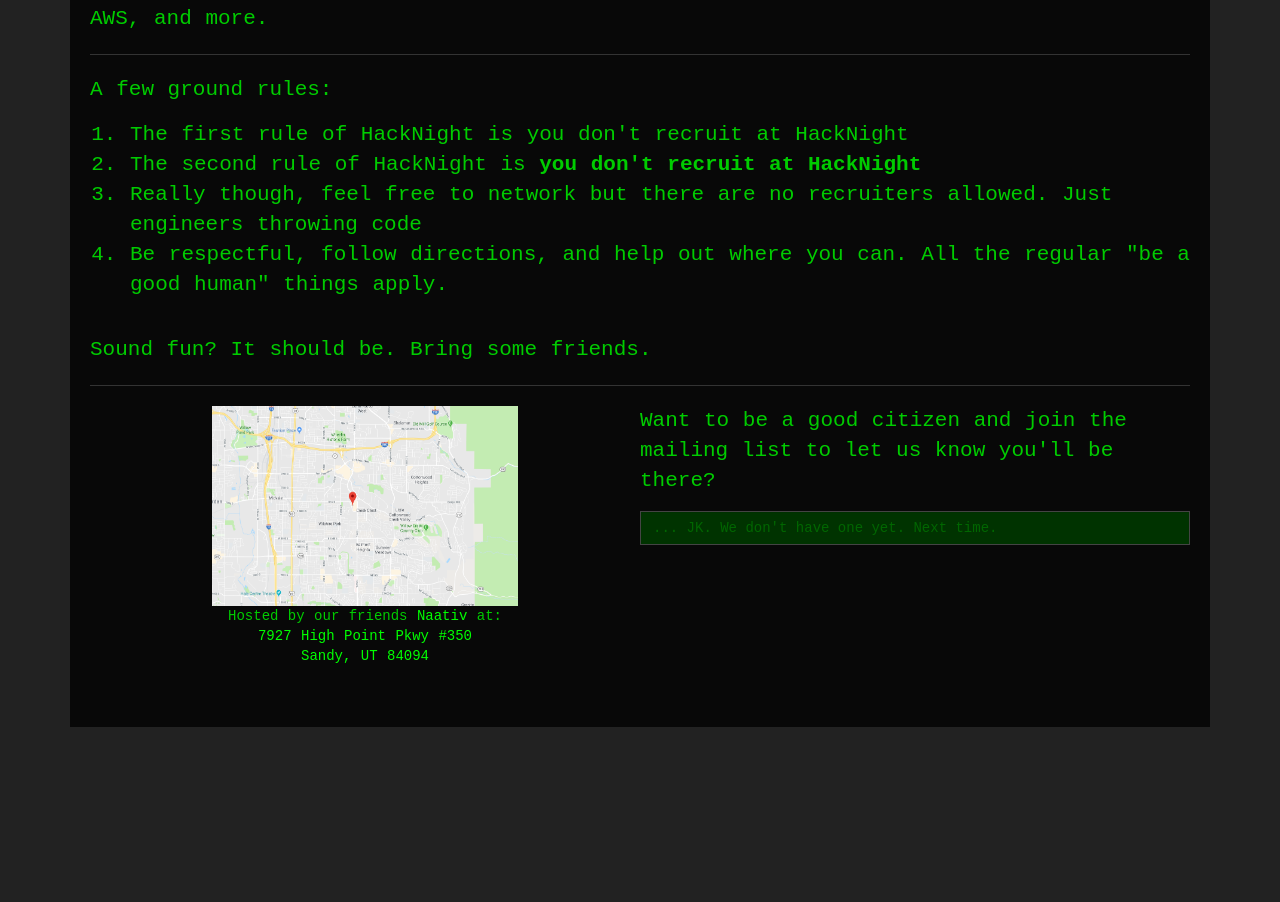
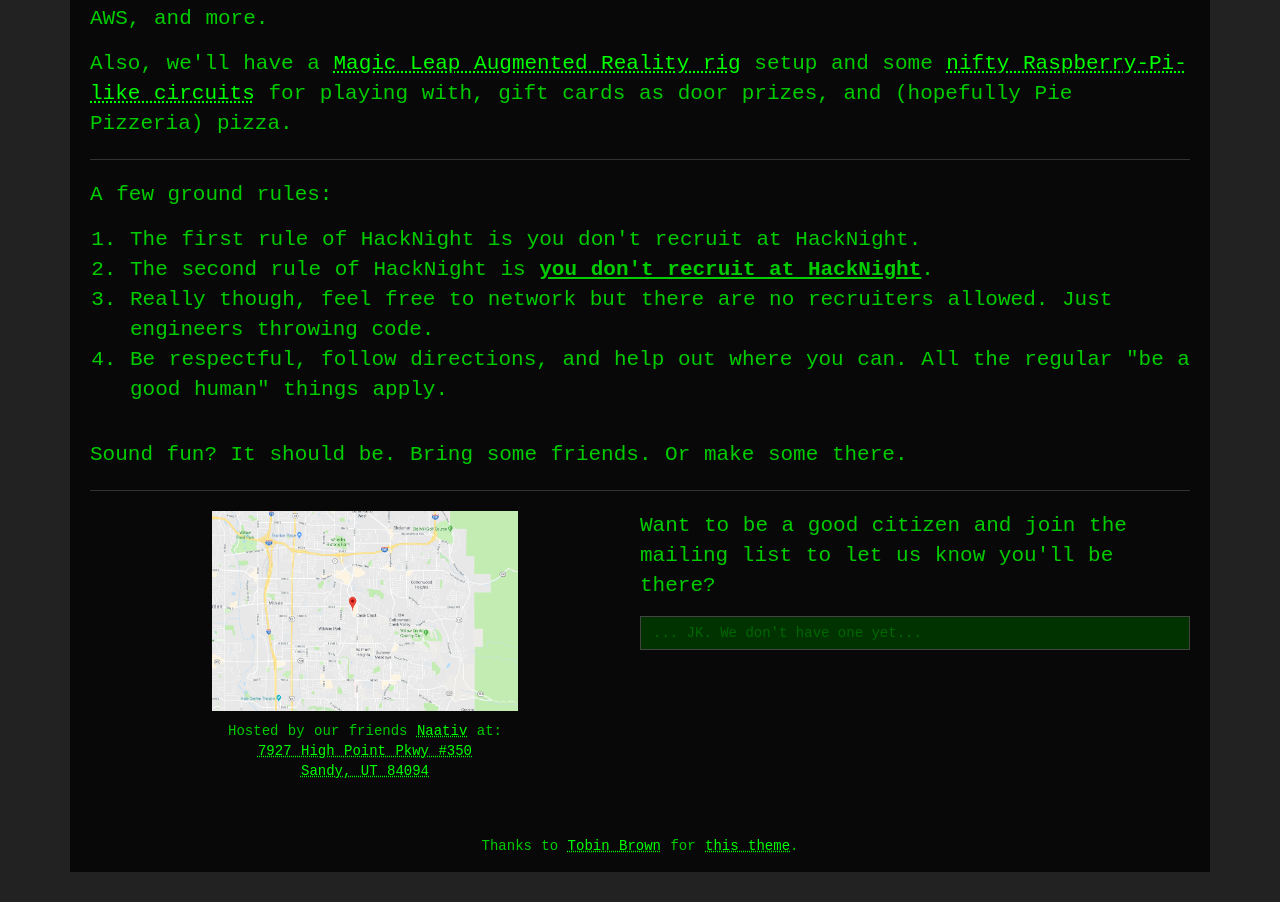
Before and after one commit to hacknightio/site, a Nuxt app: page / in a window 1280 px wide. Shown: the part 269-1171 px from the top of the page. Before the commit the page ends 1026 px from the top, so only its background shows below. Built offline with nearby package versions, Linux system fonts and the light colour scheme; some icons are missing.

Commit message:
favicon; last of polish; finito

```diff
--- a/package.json
+++ b/package.json
@@ -1,5 +1,5 @@
 {
-  "name": "hacknightio",
+  "name": "hacknight.io",
   "version": "1.0.0",
   "description": "Hacknight.io Site",
   "author": "Dave Welch",
--- a/pages/index.vue
+++ b/pages/index.vue
@@ -34,22 +34,32 @@
     <div class="jumbotron">
       <h1>HackNight #1</h1>
       <div class="alert alert-dismissible alert-warning">
-        Thursday, November 15, 2018
+        Thursday, November 15, 2018 @ 6:30
       </div>
-      <p>Come join us for the initial Hackathon, featuring cash prizes and exposure to Twilio, AWS, and more. </p>
+      <p>
+        Come join us for the initial Hackathon, featuring cash prizes and exposure to Twilio,
+        AWS, and more.
+      </p>
+      <p>
+        Also, we'll have a
+        <a href="https://www.youtube.com/watch?v=dX1x47UG6VI" target="_blank">Magic Leap Augmented Reality rig</a>
+        setup and some
+        <a href="https://techcrunch.com/2018/10/18/twilio-launches-a-new-sim-card-and-narrowband-dev-kit-for-iot-developers/" target="_blank">nifty Raspberry-Pi-like circuits</a>
+        for playing with, gift cards as door prizes, and (hopefully Pie Pizzeria) pizza.
+      </p>
       <hr/>
       <p>A few ground rules:</p>
       <p>
         <ol>
-          <li> The first rule of HackNight is you don't recruit at HackNight </li>
-          <li> The second rule of HackNight is <strong>you don't recruit at HackNight</strong> </li>
-          <li> Really though, feel free to network but there are no recruiters allowed. Just engineers throwing code</li>
+          <li> The first rule of HackNight is you don't recruit at HackNight. </li>
+          <li> The second rule of HackNight is <strong class="underline">you don't recruit at HackNight</strong>. </li>
+          <li> Really though, feel free to network but there are no recruiters allowed. Just engineers throwing code.</li>
           <li> Be respectful, follow directions, and help out where you can. All the regular "be a good human" things apply.</li>
         </ol>
       </p>
       <br/>
       <p>
-        Sound fun? It should be. Bring some friends.
+        Sound fun? It should be. Bring some friends. Or make some there.
       </p>
       <hr/>
       <div class="col-md-6 col-sm-12 no-pad align-center">
@@ -70,25 +80,38 @@
           <br/>
           <div class="form-group">
               <!-- <label class="control-label" for="disabledInput">Mailing List</label> -->
-              <input class="form-control" id="disabledInput" placeholder="... JK. We don't have one yet. Next time. " disabled="" type="text">
+              <input class="form-control" id="disabledInput" placeholder="... JK. We don't have one yet... " disabled="" type="text">
           </div>
         </p>
       </div>
-      <div style="clear: both">
-        &nbsp;
+      <div class="footer">
+        Thanks to <a href="https://brobin.me/" target="_blank">Tobin Brown</a> for
+        <a href="http://brobin.github.io/hacker-bootstrap/" target="_blank">this theme</a>.
       </div>
     </div>
   </section>
 </template>
 
 <style>
+a {
+  text-decoration-line: underline;
+  text-decoration-style: dotted;
+}
+.underline {
+  text-decoration: underline;
+}
+
 .logo {
   width: 25px;
   display: inline-block !important;
 }
+.navbar-header a {
+  text-decoration: none;
+}
 .map {
   width: 306px;
   height: 200px;
+  margin-bottom: 10px;
 }
 .align-center {
   text-align: center;
@@ -103,4 +126,9 @@
 hr {
   border-top: 1px solid #333 !important;
 }
+.footer {
+  text-align: center;
+  clear: both;
+  padding: 15px 0 15px 0;
+}
 </style>
```
Also changed, not shown: 1 other file (tests, documents, lock files or other folders).
